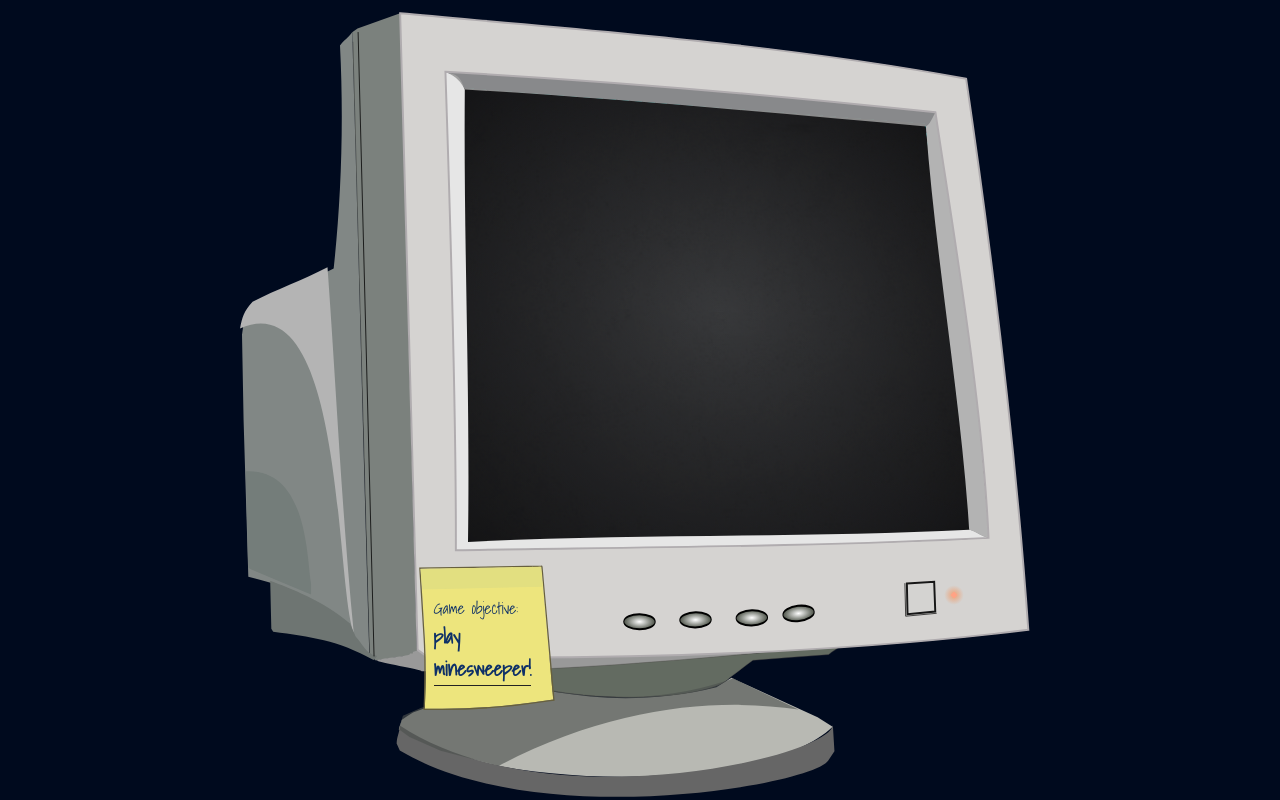
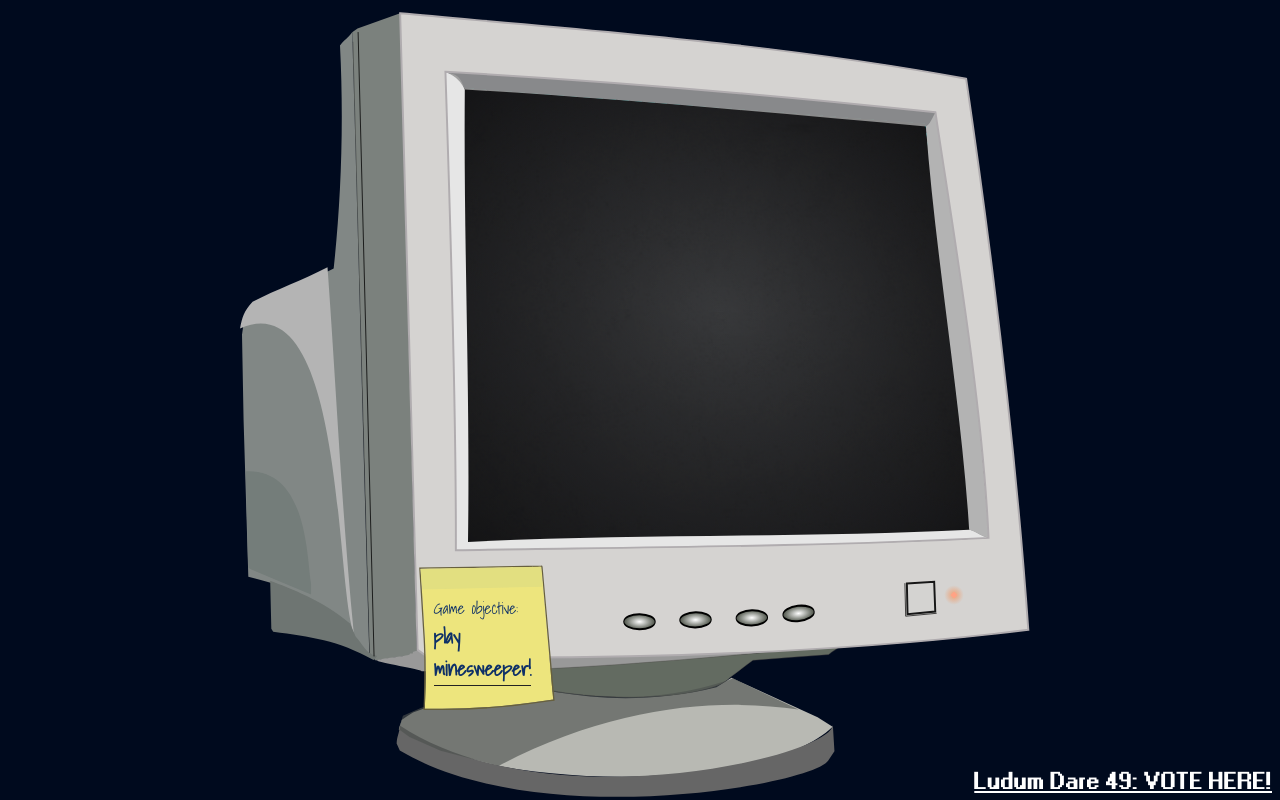
Before and after one commit to hilkojj/ldjam-49, a plain HTML site: page index.html in a window 1280 px wide. Drawn offline with nearby package versions, Linux system fonts and the light colour scheme.

Commit message:
vote button

```diff
--- a/index.html
+++ b/index.html
@@ -96,6 +96,16 @@
 
     <img id="hand" src="img/hand_pointer.png">
 
+    <a style="
+        color:  white;
+        font-size: 21px;
+        font-weight: 900;
+        font-family: 'Pixelated MS Sans Serif';
+        cursor: pointer;
+        right: 8px;
+        bottom: 7px;
+        position: absolute;
+    " target="_blank" href="https://ldjam.com/events/ludum-dare/49/$263081">Ludum Dare 49: VOTE HERE!</a>
 
 
 </body>
```
Also changed, not shown: img/cover.png (added).
